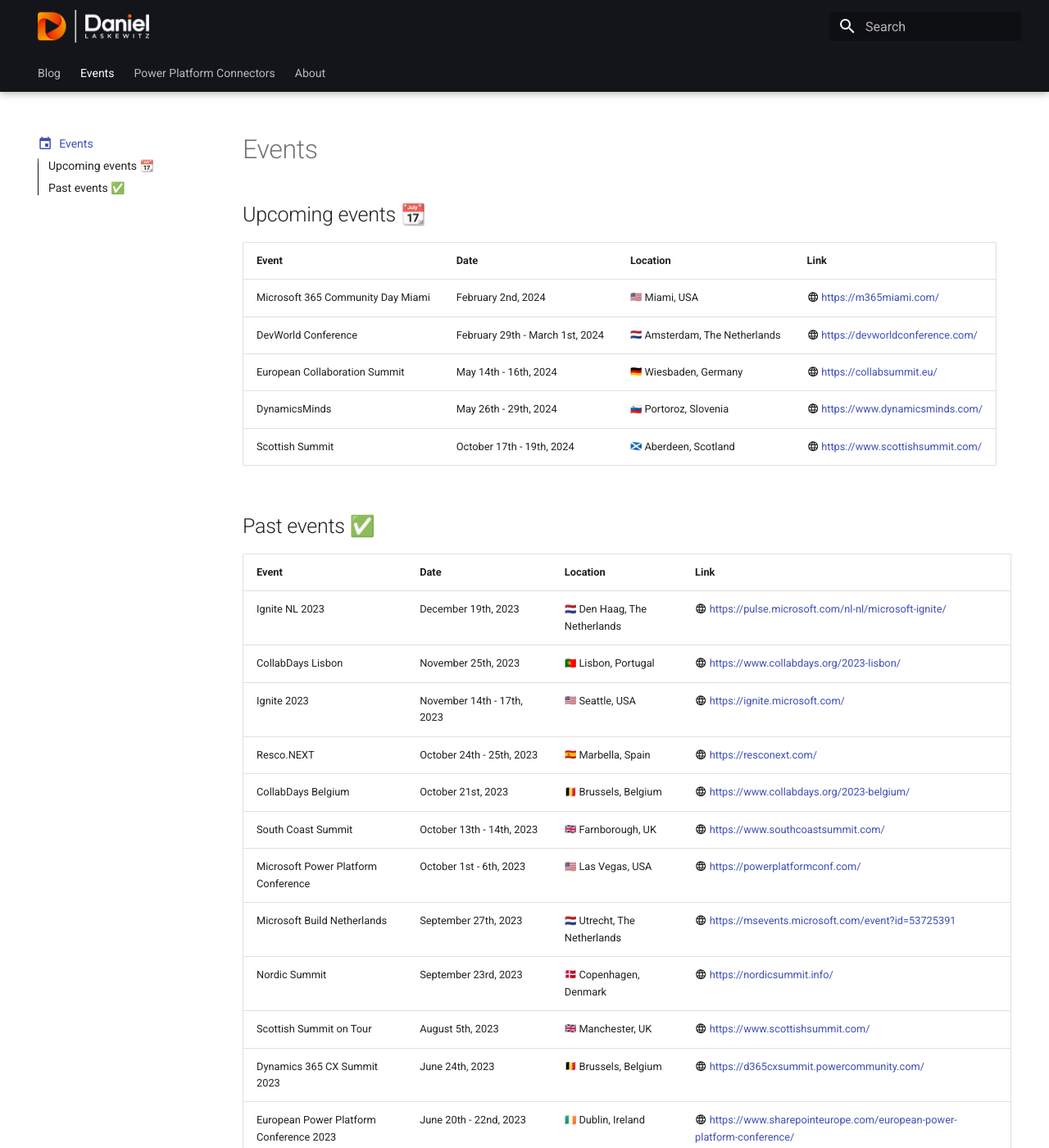
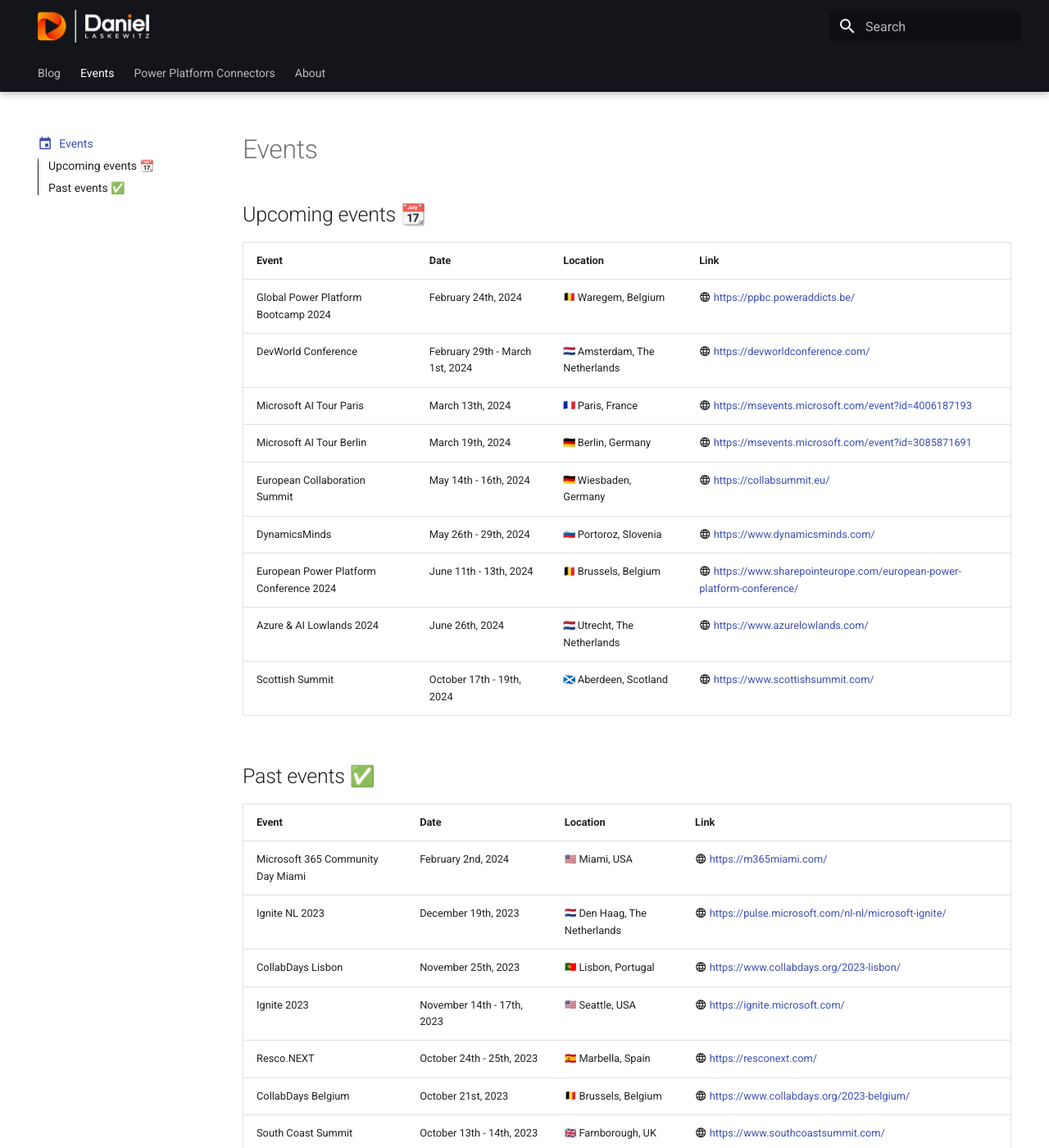
Before and after one commit to Laskewitz/laskewitz.github.io, an MkDocs documentation site: the page built from docs/events.md, in a window 1280 px wide and 1400 px high. Shown: the whole window at 82% size. Built offline with MkDocs 1.6.1 and Material for MkDocs 9.7.7, drawn with Linux system fonts in a browser that asks for light colours; emoji names are drawn with the system emoji font.

Commit message:
Update to events

```diff
--- a/docs/events.md
+++ b/docs/events.md
@@ -14,10 +14,14 @@
 
 | Event | Date | Location | Link |
 | ----------- | ------------------------------------ | ------------------------------------ | ------------------------------------ |
-| Microsoft 365 Community Day Miami | February 2nd, 2024 | :us: Miami, USA | :material-web: [https://m365miami.com/](https://m365miami.com/) |
+| Global Power Platform Bootcamp 2024 | February 24th, 2024 | :be: Waregem, Belgium | :material-web: [https://ppbc.poweraddicts.be/](https://ppbc.poweraddicts.be/) |
 | DevWorld Conference | February 29th - March 1st, 2024 | :nl: Amsterdam, The Netherlands | :material-web: [https://devworldconference.com/](https://devworldconference.com/) |
+| Microsoft AI Tour Paris | March 13th, 2024 | :fr: Paris, France | :material-web: [https://msevents.microsoft.com/event?id=4006187193](https://msevents.microsoft.com/event?id=4006187193) |
+| Microsoft AI Tour Berlin | March 19th, 2024 | :de: Berlin, Germany | :material-web: [https://msevents.microsoft.com/event?id=3085871691](https://msevents.microsoft.com/event?id=3085871691) |
 | European Collaboration Summit | May 14th - 16th, 2024 | :de: Wiesbaden, Germany | :material-web: [https://collabsummit.eu/](https://collabsummit.eu/) |
 | DynamicsMinds | May 26th - 29th, 2024 | :si: Portoroz, Slovenia | :material-web: [https://www.dynamicsminds.com/](https://www.dynamicsminds.com/) |
+| European Power Platform Conference 2024 | June 11th - 13th, 2024 | :be: Brussels, Belgium | :material-web: [https://www.sharepointeurope.com/european-power-platform-conference/](https://www.sharepointeurope.com/european-power-platform-conference/) |
+| Azure & AI Lowlands 2024 | June 26th, 2024 | :nl: Utrecht, The Netherlands | :material-web: [https://www.azurelowlands.com/](https://www.azurelowlands.com/) |
 | Scottish Summit | October 17th - 19th, 2024 | :scotland: Aberdeen, Scotland | :material-web: [https://www.scottishsummit.com/](https://www.scottishsummit.com/) |
 <!-- | Name | Date | :nl: | :material-web: [website](website) | -->
 
@@ -25,6 +29,7 @@
 
 | Event | Date | Location | Link |
 | ----------- | ------------------------------------ | ------------------------------------ | ------------------------------------ |
+| Microsoft 365 Community Day Miami | February 2nd, 2024 | :us: Miami, USA | :material-web: [https://m365miami.com/](https://m365miami.com/) |
 | Ignite NL 2023 | December 19th, 2023 | :nl: Den Haag, The Netherlands | :material-web: [https://pulse.microsoft.com/nl-nl/microsoft-ignite/](https://pulse.microsoft.com/nl-nl/microsoft-ignite/) |
 | CollabDays Lisbon | November 25th, 2023 | :pt: Lisbon, Portugal | :material-web: [https://www.collabdays.org/2023-lisbon/](https://www.collabdays.org/2023-lisbon/) |
 | Ignite 2023 | November 14th - 17th, 2023 | :us: Seattle, USA | :material-web: [https://ignite.microsoft.com/](https://ignite.microsoft.com/) |
```
